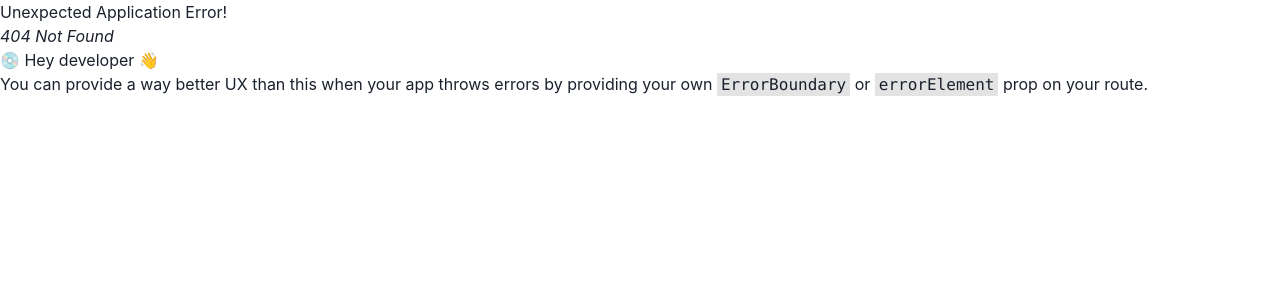
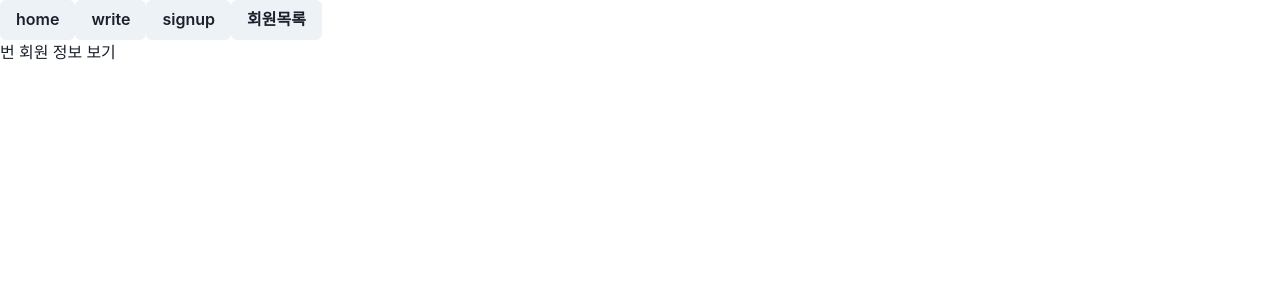
Before and after one commit to Garbi93/selfprj1-front, a React (Create React App) app: page /user in a window 1280 px wide. Before the commit this address had no page. Shown: the top 300 px of the page. Built offline with nearby package versions, Linux system fonts and the light colour scheme.

Commit message:
11/19 회원 정보 보기 기능 추가중

```diff
--- a/src/App.js
+++ b/src/App.js
@@ -12,6 +12,7 @@ import { BoardView } from "./page/board/BoardView";
 import { BoardEdit } from "./page/board/BoardEdit";
 import { UserSignup } from "./page/user/UserSignup";
 import { UserList } from "./page/user/UserList";
+import { UserView } from "./page/user/UserView";
 
 const routes = createBrowserRouter(
   createRoutesFromElements(
@@ -32,6 +33,8 @@ const routes = createBrowserRouter(
       <Route path="signup" element={<UserSignup />} />
       {/* 회원 목록을 볼 버튼을 클릭하면 UserList component를 불러오도록 작성 */}
       <Route path="user/list" element={<UserList />} />
+      {/* 회원 목록에서 한 row를 클릭 했을때 해당 id로 user 조회 하도록 작성 */}
+      <Route path="user" element={<UserView />} />
     </Route>,
   ),
 );
--- a/src/page/user/UserList.js
+++ b/src/page/user/UserList.js
@@ -1,9 +1,12 @@
 import { Box, Spinner, Table, Tbody, Td, Thead, Tr } from "@chakra-ui/react";
 import { useEffect, useState } from "react";
 import axios from "axios";
+import { useNavigate } from "react-router-dom";
 
 export function UserList() {
   const [userList, setUserList] = useState(null);
+
+  const navigate = useNavigate();
 
   useEffect(() => {
     axios.get("/api/user/list").then((response) => setUserList(response.data));
@@ -11,6 +14,13 @@ export function UserList() {
 
   if (userList === null) {
     return <Spinner />;
+  }
+
+  function handleTableRowClick(id) {
+    // /user?id={id} 이렇게 보이도록 URLSearchParams을 사용하여 인코딩 하기
+    const params = new URLSearchParams();
+    params.set("id", id);
+    navigate("/user?" + params.toString());
   }
 
   return (
@@ -29,7 +39,7 @@ export function UserList() {
         </Thead>
         <Tbody>
           {userList.map((user) => (
-            <Tr key={user.id}>
+            <Tr key={user.id} onClick={() => handleTableRowClick(user.id)}>
               <Td>{user.id}</Td>
               <Td>{user.userId}</Td>
               <Td>{user.nickName}</Td>
--- /dev/null
+++ b/src/page/user/UserView.js
@@ -0,0 +1,14 @@
+import { Box, FormControl, FormLabel } from "@chakra-ui/react";
+import { useSearchParams } from "react-router-dom";
+
+export function UserView() {
+  const [params] = useSearchParams();
+
+  return (
+    <Box>
+      <FormControl>
+        <FormLabel>{params.get("id")}번 회원 정보 보기</FormLabel>
+      </FormControl>
+    </Box>
+  );
+}
```
